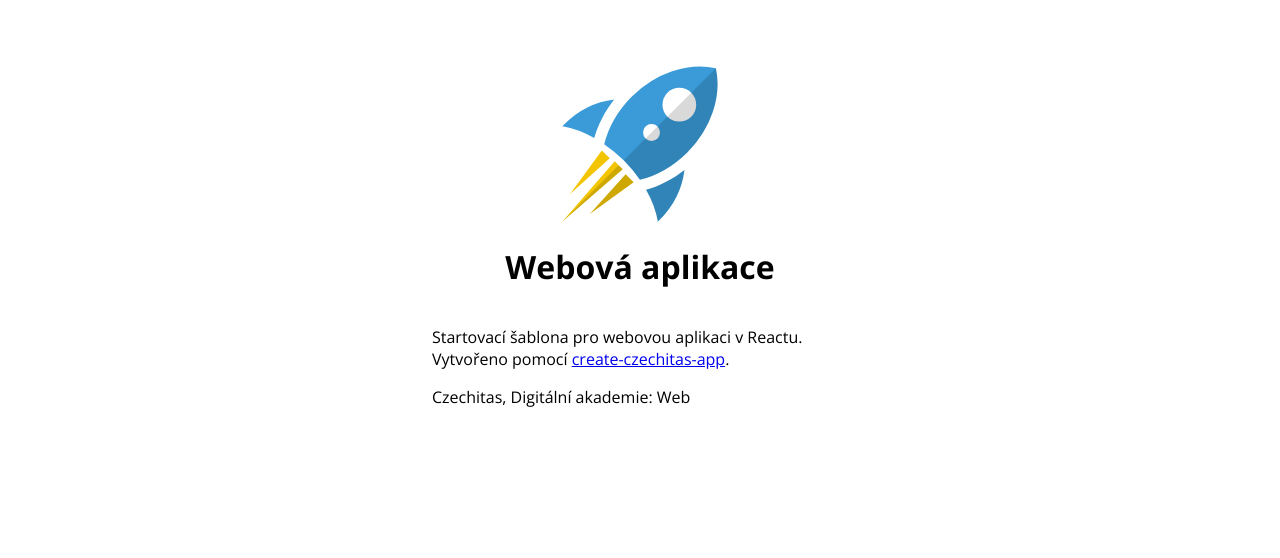
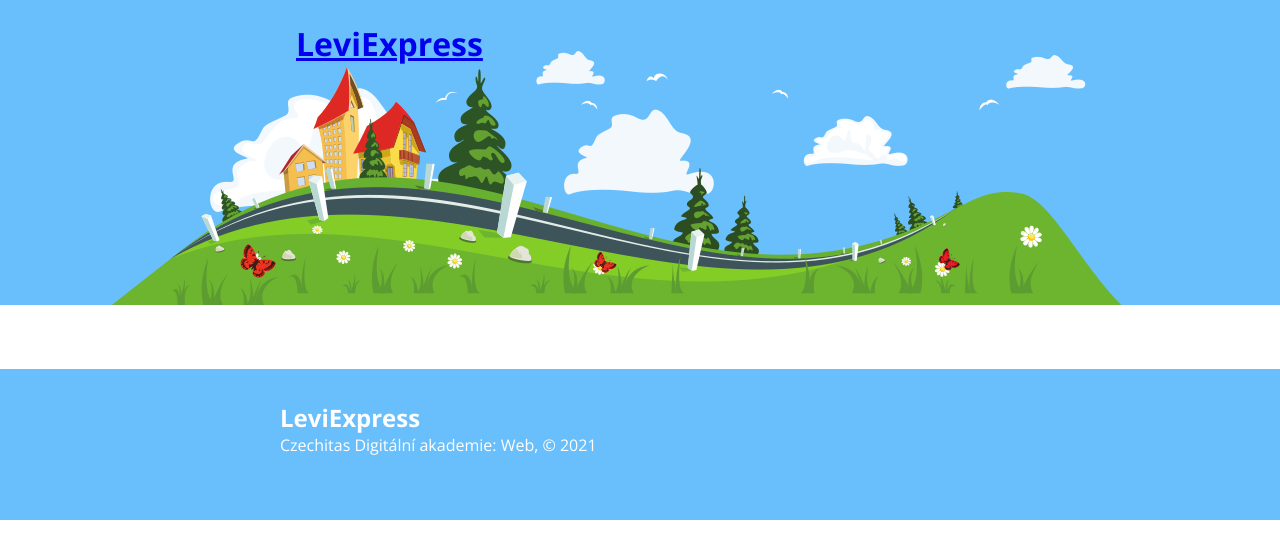
Before and after one commit to LuciaSkal/leviexpress, a React app: page / in a window 1280 px wide. Shown: the top 558 px of the page. Built offline with nearby package versions, Linux system fonts and the light colour scheme.

Commit message:
styly Header a Footer

```diff
--- /dev/null
+++ b/src/Footer/index.jsx
@@ -0,0 +1,16 @@
+import React from 'react';
+import './style.css';
+
+const Footer = () => {
+
+  return (
+    <footer>
+    <div className="container">
+      <div className="footer-title">LeviExpress</div>
+      <div className="copyright">Czechitas Digitální akademie: Web, © 2021</div>
+    </div>
+  </footer>
+  )
+}
+
+export default Footer
--- /dev/null
+++ b/src/Footer/style.css
@@ -0,0 +1,24 @@
+
+footer {
+  padding-left: 2rem;
+  padding-right: 2rem;
+}
+
+footer {
+  margin-top: 4rem;
+  padding: 2rem 0 4rem 0;
+  color: white;
+  background-color: #69bffc;
+}
+
+.footer-title {
+  font-weight: bold;
+  font-size: 150%;
+}
+
+@media only screen and (min-width: 768px) {
+  footer {
+    padding-left: 0;
+    padding-right: 0;
+  }
+}
--- /dev/null
+++ b/src/Header/index.jsx
@@ -0,0 +1,17 @@
+import React from 'react';
+import './style.css';
+
+const Header = () => {
+
+  return (
+    <header>
+    <div className="container">
+      <h1 className="site-title">
+        <a href="/">LeviExpress</a>
+      </h1>
+    </div>
+  </header>
+  )
+}
+
+export default Header
--- /dev/null
+++ b/src/Header/style.css
@@ -0,0 +1,25 @@
+
+
+header {
+  padding-top: 1px;
+  height: 305px;
+
+  color: white;
+  background-color: #69bffc;
+  background-image: url(./img/banner.png);
+  background-size: contain;
+  background-position: center bottom;
+  background-repeat: no-repeat;
+}
+
+
+header {
+  padding-left: 2rem;
+  padding-right: 2rem;
+}
+
+@media only screen and (min-width: 768px) {
+  header {
+    padding-right: 0;
+  }
+}
--- a/src/index.jsx
+++ b/src/index.jsx
@@ -1,20 +1,18 @@
 import React from 'react';
 import { render } from 'react-dom';
+import Footer from './Footer';
+import Header from './Header';
 import './style.css';
 
-const App = () => (
-  <div className="container">
-    <header>
-      <div className="logo"></div>
-      <h1>Webová aplikace</h1>
-    </header>
-    <main>
-      <p>Startovací šablona pro webovou aplikaci v Reactu. Vytvořeno pomocí <a href="https://www.npmjs.com/package/create-czechitas-app">create-czechitas-app</a>.</p>
-    </main>
-    <footer>
-      <p>Czechitas, Digitální akademie: Web</p>
-    </footer>
-  </div>
-);
+const App = () => {
+
+  return (
+    <>
+     <Header/>
+
+     <Footer/>
+    </>
+  )
+}
 
 render(<App />, document.querySelector('#app'));
--- a/src/style.css
+++ b/src/style.css
@@ -6,24 +6,60 @@
 
 html {
   font-family: 'Open Sans', sans-serif;
+  color: #444;
+}
+
+body {
+  margin: 0;
+  min-height: 100vh;
+  display: flex;
+  flex-direction: column;
 }
 
 .container {
-  max-width: 26rem;
+  max-width: 720px;
   margin-right: auto;
   margin-left: auto;
 }
 
-header {
-  display: flex;
-  flex-direction: column;
-  align-items: center;
-  margin-top: 4rem;
+h2 {
+  font-size: 1.5rem;
+  margin: 0.5rem 0;
 }
 
-.logo {
-  width: 10rem;
-  height: 10rem;
-  background-image: url(./img/rocket.svg);
-  background-size: contain;
+select {
+  padding: 0.5rem;
+  border: none;
+  border-radius: 1rem;
+  background-color: white;
+  box-shadow: 0 0 3px gray;
 }
+
+select:focus {
+  outline: none;
+}
+
+button:not([disabled]),
+label {
+  cursor: pointer;
+}
+
+.btn {
+  color: white;
+  background-color: #ed6a5a;
+  border-radius: 1rem;
+  padding: 0.5rem 1rem;
+  border: none;
+  outline: none;
+  box-shadow: 0 0 3px gray;
+  cursor: pointer;
+}
+
+.btn:hover {
+  background-color: #eb5846;
+}
+
+.btn:disabled {
+  background-color: lightgray;
+  cursor: initial;
+}
```
Also changed, not shown: src/Header/img/banner.png (added).
